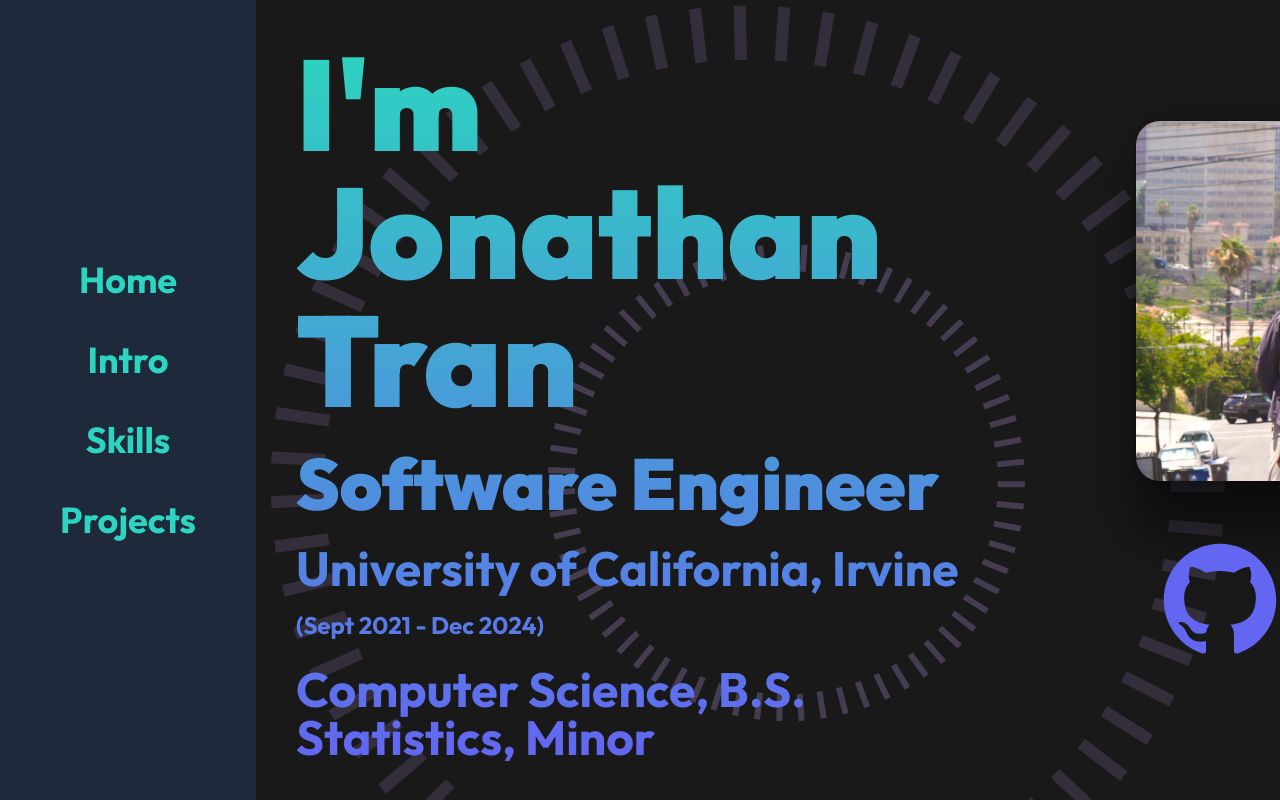
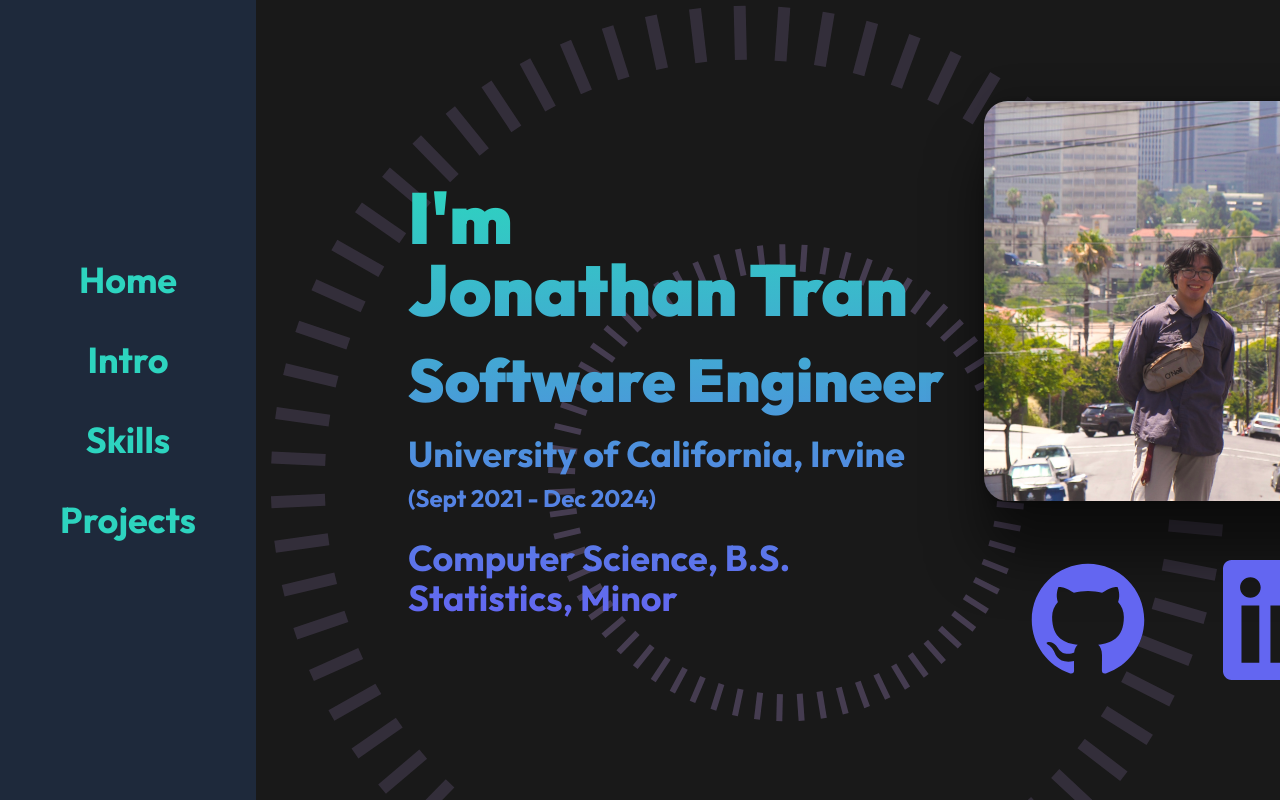
Before and after one commit to tranjm4/portfolio, a React (Vite) app: page / in a window 1280 px wide. Shown: the top 800 px of the page. Built offline with nearby package versions, Linux system fonts and the light colour scheme.

Commit message:
Modified text sizes for media queries

```diff
--- a/src/components/Title/Title.tsx
+++ b/src/components/Title/Title.tsx
@@ -12,19 +12,19 @@ const TitleText: React.FC = () => {
                 <div className="bg-gradient-to-b from-teal to-purple-400 bg-clip-text text-transparent">
 
                     <h1 className="text-5xl font-extrabold mb-2
-                   md:text-7xl md:mb-6 xl:text-9xl">
+                   md:text-7xl md:mb-6">
 
                         I'm <br /> Jonathan Tran
                     </h1>
 
                     <h2 className="text-3xl font-extrabold mb-2
                    md:text-5xl md:mb-4
-                   lg:text-6xl lg:mb-6 xl:text-7xl">
+                   lg:text-6xl lg:mb-6">
                         Software Engineer
                     </h2>
                     <h3 className="text-xl font-bold mb-2
                    md:text-3xl md:mb-4
-                   lg:text-4xl lg:mb-6 xl:text-5xl">
+                   lg:text-4xl lg:mb-6">
                         University of California, Irvine <br />
                         <span className=" text-sm md:text-lg lg:text-2xl">
                             (Sept 2021 - Dec 2024)
@@ -32,7 +32,7 @@ const TitleText: React.FC = () => {
                     </h3>
                     <h3 className="text-xl font-bold
                    md:text-3xl
-                   lg:text-4xl xl:text-5xl">
+                   lg:text-4xl">
                         Computer Science, B.S. <br />
                         Statistics, Minor
                     </h3>
```
